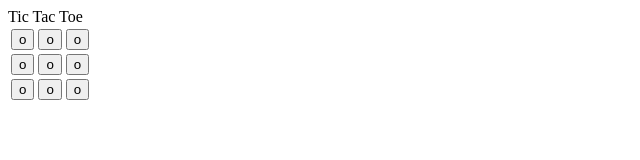
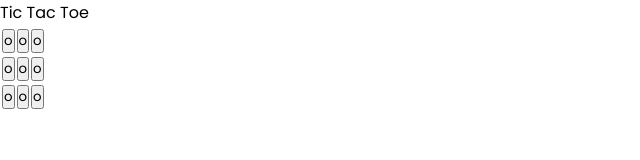
Before and after one commit to kshetritej/tic-tac-toe, a plain HTML site: page index.html in a window 1280 px wide. Shown: the whole page, without its empty margins (0-640 px from the left). Drawn offline with Linux system fonts and the light colour scheme.

Commit message:
add class in htmla and global styles in style.css

```diff
--- a/index.html
+++ b/index.html
@@ -16,21 +16,21 @@
     <main>
       <div class="table">
         <table>
-          <tr>
+          <tr class="first-row">
             <td><button>o</button></td>
-            <td><button>o</button></td>
+            <td class="middle-data"><button>o</button></td>
             <td><button>o</button></td>
           </tr>
 
-          <tr>
+          <tr class="second-row">
             <td><button>o</button></td>
-            <td><button>o</button></td>
+            <td class="middle-data"><button>o</button></td>
             <td><button>o</button></td>
           </tr>
 
-          <tr>
+          <tr class="third-row">
             <td><button>o</button></td>
-            <td><button>o</button></td>
+            <td class="middle-data"><button>o</button></td>
             <td><button>o</button></td>
           </tr>
         </table>
--- a/style.css
+++ b/style.css
@@ -0,0 +1,17 @@
+/*
+  *Google Fonts are necessary
+*/
+@import url('https://fonts.googleapis.com/css2?family=Poppins:wght@300;400;500;600;700&display=swap');
+*{
+  margin: 0;
+  padding: 0;
+  box-sizing: border-box;
+  font-family: "Poppins",sans-serif;
+}
+:root{
+  --color-violet: #6f2dbd;
+  --color-light-violet: #a663cc;
+  --color-more-light-violet: #b298dc;
+  --color-white: #f0fff1;
+  --color-black: #02010a;
+}
```
